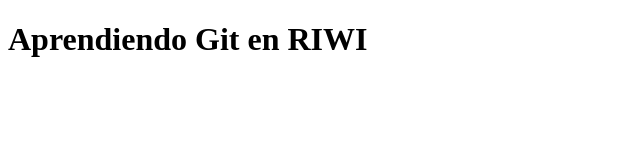
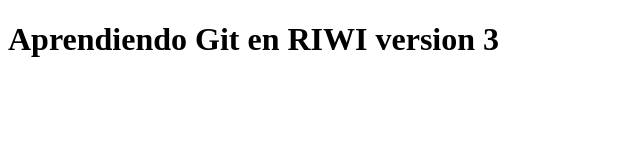
Before and after one commit to dasanzmo/git_meta, a plain HTML site: page index.html in a window 1280 px wide. Shown: the whole page, without its empty margins (0-640 px from the left). Drawn offline with Linux system fonts and the light colour scheme.

Commit message:
Agregando cambios al titulo

```diff
--- a/index.html
+++ b/index.html
@@ -7,7 +7,7 @@
 </head>
 <body>
 
-    <h1>Aprendiendo Git en RIWI</h1>
+    <h1>Aprendiendo Git en RIWI version 3</h1>
 
 </body>
 </html>
```
Also changed, not shown: 1 other file.
